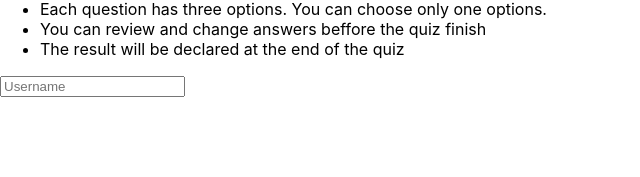
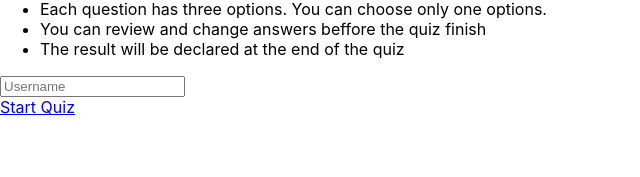
Before and after one commit to csrap/quizz_client, a React (Create React App) app: page / in a window 1280 px wide. Shown: the part 123-300 px from the top of the page, without its empty margins (0-640 px from the left). Built offline with nearby package versions, Linux system fonts and the light colour scheme.

Commit message:
update140-v1

```diff
--- a/src/components/Main.js
+++ b/src/components/Main.js
@@ -24,7 +24,7 @@ export default function Main() {
 
       <div className="start">
         <Link className='btn' to={'quiz'}>
-
+          Start Quiz
         </Link>
       </div>
     </div>
```
